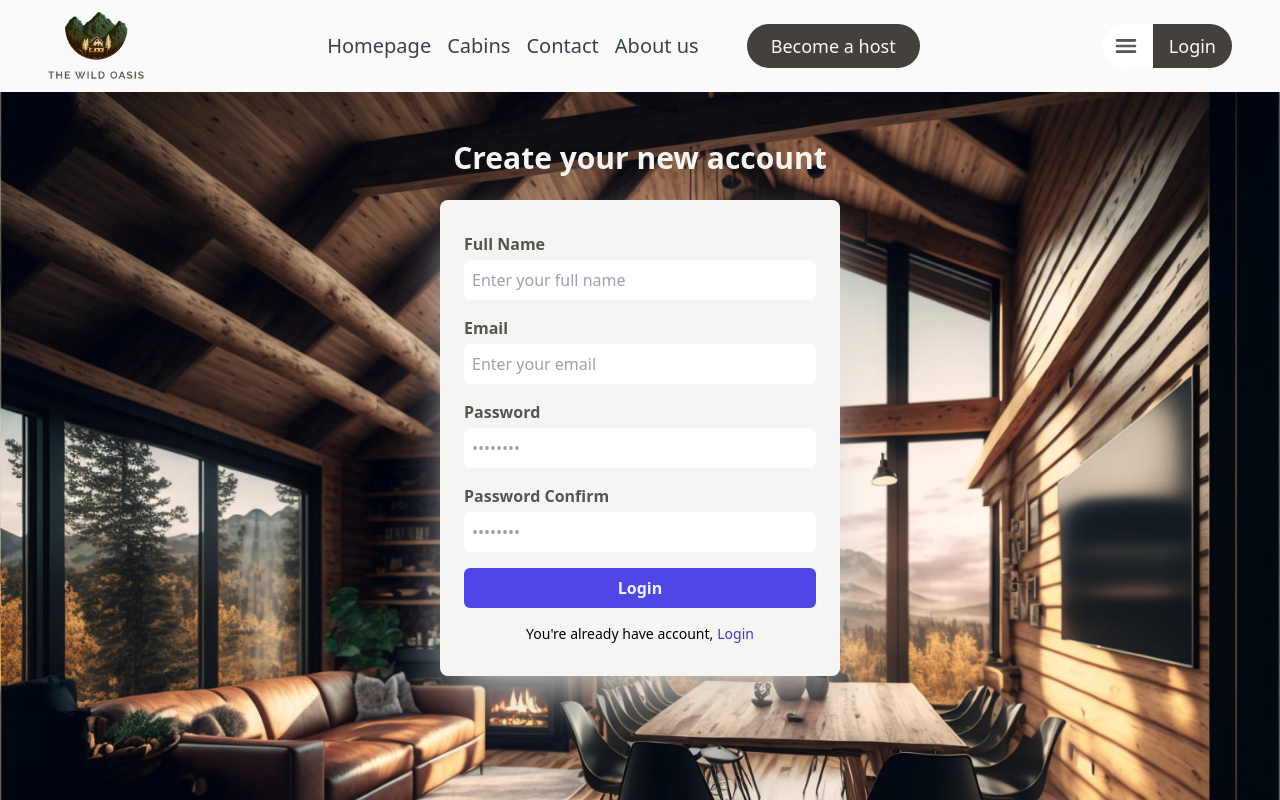
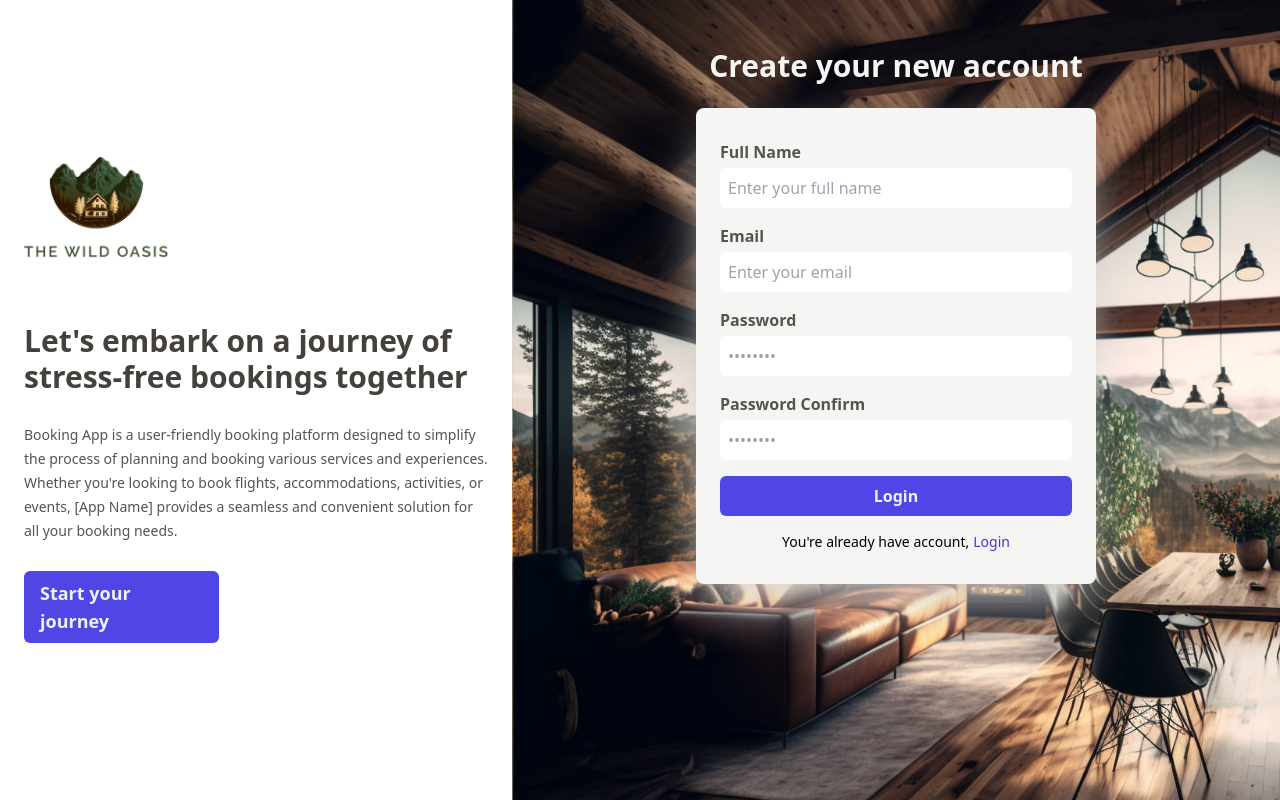
Before and after one commit to BCIamLong/bookings-app-client, a React (Vite) app: page /signup in a window 1280 px wide. Shown: the top 800 px of the page. Built offline with nearby package versions, Linux system fonts and the light colour scheme; no server answers.

Commit message:
feat: build and implement login layout, correct some components, build simple page not found

```diff
--- a/src/components/Button/index.tsx
+++ b/src/components/Button/index.tsx
@@ -3,11 +3,17 @@ import { ReactNode } from "react";
 interface ButtonProps {
   type: string;
   children: ReactNode;
+  size?: "small" | "medium" | "big";
 }
 
-export default function Button({ type, children }: ButtonProps) {
+export default function Button({ type, children, size }: ButtonProps) {
   const baseStyle = `duration-300 transition-all `;
+
   let style;
+  let sizeBtn = "";
+  if (size === "small") sizeBtn = " py-1 px-2 text-sm";
+  if (size === "medium") sizeBtn = " py-2 px-4 text-lg";
+  if (size === "big") sizeBtn = " py-3 px-6 text-xl";
   if (type === "footer")
     style =
       baseStyle +
@@ -43,5 +49,5 @@ export default function Button({ type, children }: ButtonProps) {
       baseStyle +
       `text-stone-100 font-bold capitalize text-sm px-2 py-3 bg-stone-800 rounded-full w-[30%] hover:bg-stone-700`;
 
-  return <button className={style}>{children}</button>;
+  return <button className={style + sizeBtn}>{children}</button>;
 }
--- a/src/components/ButtonLink/index.tsx
+++ b/src/components/ButtonLink/index.tsx
@@ -4,14 +4,29 @@ interface ButtonLinkProps {
   type: string;
   href?: string;
   children: ReactNode;
+  size?: "small" | "medium" | "big";
 }
 
-export default function ButtonLink({ type, href, children }: ButtonLinkProps) {
-  const baseStyle = `inline-block `;
+export default function ButtonLink({
+  type,
+  href,
+  size,
+  children,
+}: ButtonLinkProps) {
+  const baseStyle = `inline-block duration-300 transition-all `;
   let style;
+  let sizeBtn = "";
+  if (size === "small") sizeBtn = " py-1 px-2 text-sm";
+  if (size === "medium") sizeBtn = " py-2 px-4 text-lg";
+  if (size === "big") sizeBtn = " py-3 px-6 text-xl";
 
   if (type === "user-nav-header")
     style = baseStyle + `px-4 py-2 text-stone-50 font-medium text-lg`;
+
+  if (type === "primary")
+    style =
+      baseStyle +
+      `bg-brand-600 text-brand-100 rounded-md p-2 font-semibold hover:bg-brand-700 flex gap-3 items-center justify-center`;
 
   if (type === "login")
     style =
@@ -27,7 +42,7 @@ export default function ButtonLink({ type, href, children }: ButtonLinkProps) {
     style = baseStyle + `flex justify-center text-sm text-brand-700`;
 
   return (
-    <a href={href || "#"} className={style}>
+    <a href={href || "#"} className={style + sizeBtn}>
       {children}
     </a>
   );
--- a/src/features/users/UserOptionBox/index.tsx
+++ b/src/features/users/UserOptionBox/index.tsx
@@ -1,4 +1,3 @@
-import { HiBars3 } from "react-icons/hi2";
 import ButtonLink from "../../../components/ButtonLink";
 import { Link } from "react-router-dom";
 import { useUserSession } from "../../auth/useUserSession";
@@ -8,10 +7,7 @@ export default function UserOptionBox() {
   const { isLoading, user } = useUserSession();
   if (isLoading) return <Spinner size="small" />;
   return (
-    <div className="flex items-center gap-1 overflow-hidden rounded-3xl bg-white">
-      <button className="px-2">
-        <HiBars3 className="stroke-1 px-0.5 text-3xl text-stone-600" />
-      </button>
+    <>
       {user ? (
         <div className="bg-stone-100">
           <Link to="/profile">
@@ -27,6 +23,6 @@ export default function UserOptionBox() {
           </Link>
         </div>
       )}
-    </div>
+    </>
   );
 }
--- a/src/layouts/Header/index.tsx
+++ b/src/layouts/Header/index.tsx
@@ -1,4 +1,4 @@
-import UserOptionBox from "../../features/users/UserOptionBox";
+import HeaderOptions from "../HeaderOptions";
 import Logo from "../Logo";
 import Navigation from "../Navigation";
 
@@ -7,7 +7,7 @@ export default function Header() {
     <header className="flex items-center justify-between bg-neutral-50 px-12 py-3">
       <Logo />
       <Navigation />
-      <UserOptionBox />
+      <HeaderOptions />
     </header>
   );
 }
--- /dev/null
+++ b/src/layouts/HeaderOptions/index.tsx
@@ -0,0 +1,13 @@
+import { HiBars3 } from "react-icons/hi2";
+import UserOptionBox from "../../features/users/UserOptionBox";
+
+export default function HeaderOptions() {
+  return (
+    <div className="flex items-center gap-1 overflow-hidden rounded-3xl bg-white">
+      <button className="px-2">
+        <HiBars3 className="stroke-1 px-0.5 text-3xl text-stone-600" />
+      </button>
+      <UserOptionBox />
+    </div>
+  );
+}
--- a/src/layouts/LoginLayout/index.tsx
+++ b/src/layouts/LoginLayout/index.tsx
@@ -1,8 +1,31 @@
 import { Outlet } from "react-router-dom";
+import Logo from "../Logo";
+import Heading from "../../components/Heading";
+import ButtonLink from "../../components/ButtonLink";
 
 export default function LoginLayout() {
   return (
-    <div className="">
+    <div className="grid grid-cols-[1fr_1.5fr]">
+      <div className="flex flex-col justify-center gap-16 p-6">
+        <Logo size="big" />
+        <div className="flex flex-col gap-7">
+          <Heading type="secondary">
+            Let's embark on a journey of stress-free bookings together
+          </Heading>
+          <p className="text-sm leading-6 text-stone-600">
+            Booking App is a user-friendly booking platform designed to simplify
+            the process of planning and booking various services and
+            experiences. Whether you're looking to book flights, accommodations,
+            activities, or events, [App Name] provides a seamless and convenient
+            solution for all your booking needs.
+          </p>
+          <div className="w-[42%]">
+            <ButtonLink type="primary" size="medium" href="/">
+              Start your journey
+            </ButtonLink>
+          </div>
+        </div>
+      </div>
       <Outlet />
     </div>
   );
--- a/src/layouts/Logo/index.tsx
+++ b/src/layouts/Logo/index.tsx
@@ -1,10 +1,13 @@
 import { Link } from "react-router-dom";
 
-export default function Logo() {
+export default function Logo({ size }: { size?: "small" | "normal" | "big" }) {
+  let style = "w-24";
+  if (size === "small") style = "w-12";
+  if (size === "big") style = "w-36";
   return (
-    <div className="w-24">
+    <div className={style}>
       <Link to="/">
-        <img src="logo-light.png" />
+        <img src="/logo-light.png" />
       </Link>
     </div>
   );
--- /dev/null
+++ b/src/pages/PageNotFound/index.tsx
@@ -0,0 +1,7 @@
+export default function PageNotFound() {
+  return (
+    <div>
+      <h1>Page not found</h1>
+    </div>
+  );
+}
--- a/src/pages/Verify2FA/index.tsx
+++ b/src/pages/Verify2FA/index.tsx
@@ -7,7 +7,7 @@ export default function Verify2FA() {
       className="flex h-screen flex-col items-center gap-6 bg-cover p-12"
     >
       <h2 className="text-3xl font-bold text-stone-100">
-        Forget your password?
+        Please verify your 2FA
       </h2>
       <Verify2FAForm />
     </div>
--- a/src/routes/AppRoute.tsx
+++ b/src/routes/AppRoute.tsx
@@ -7,12 +7,14 @@ import AppLayout from "../layouts/AppLayout";
 import Homepage from "../pages/Homepage";
 import ProtectedRoute from "./ProtectedRoute";
 import Verify2FA from "../pages/Verify2FA";
+import PageNotFound from "../pages/PageNotFound";
+import LoginLayout from "../layouts/LoginLayout";
 
 export default function AppRoute() {
   return (
     <BrowserRouter>
       <Routes>
-        <Route element={<AppLayout />}>
+        <Route element={<LoginLayout />}>
           <Route path="/login" element={<Login />} />
           <Route path="/signup" element={<SignUp />} />
           <Route path="/forgot-password" element={<ForgotPassword />} />
@@ -31,6 +33,7 @@ export default function AppRoute() {
         {/* <Route element={<LoginLayout />}>
     <Route path="/login" element={<Login />} />
   </Route> */}
+        <Route path="*" element={<PageNotFound />} />
       </Routes>
     </BrowserRouter>
   );
```
